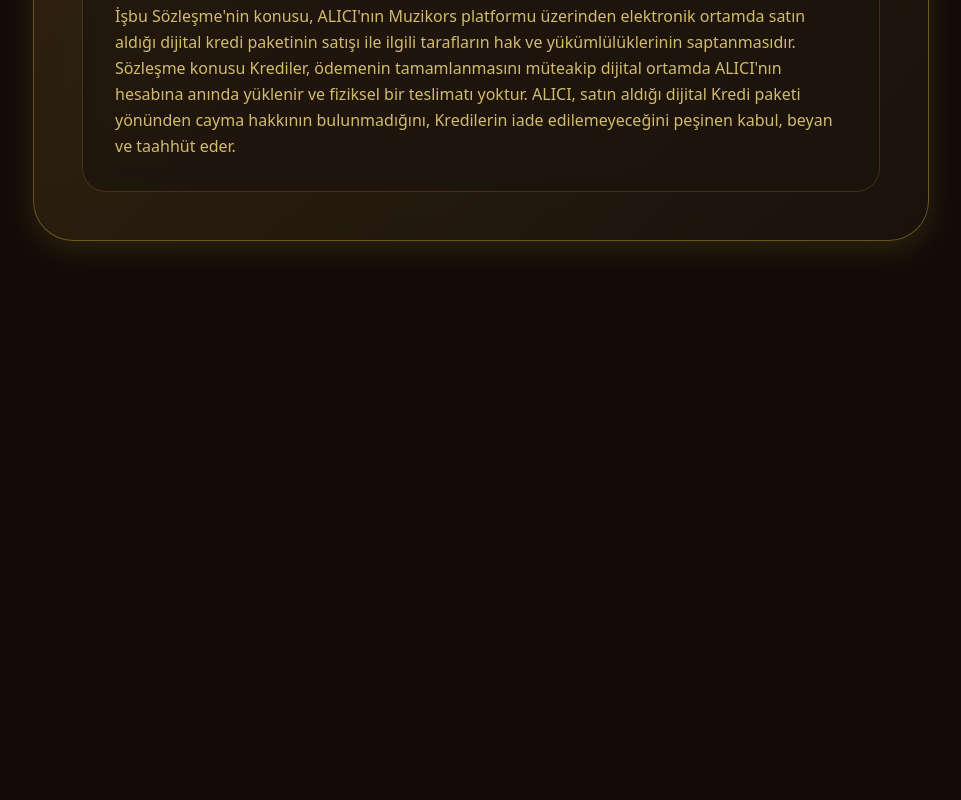
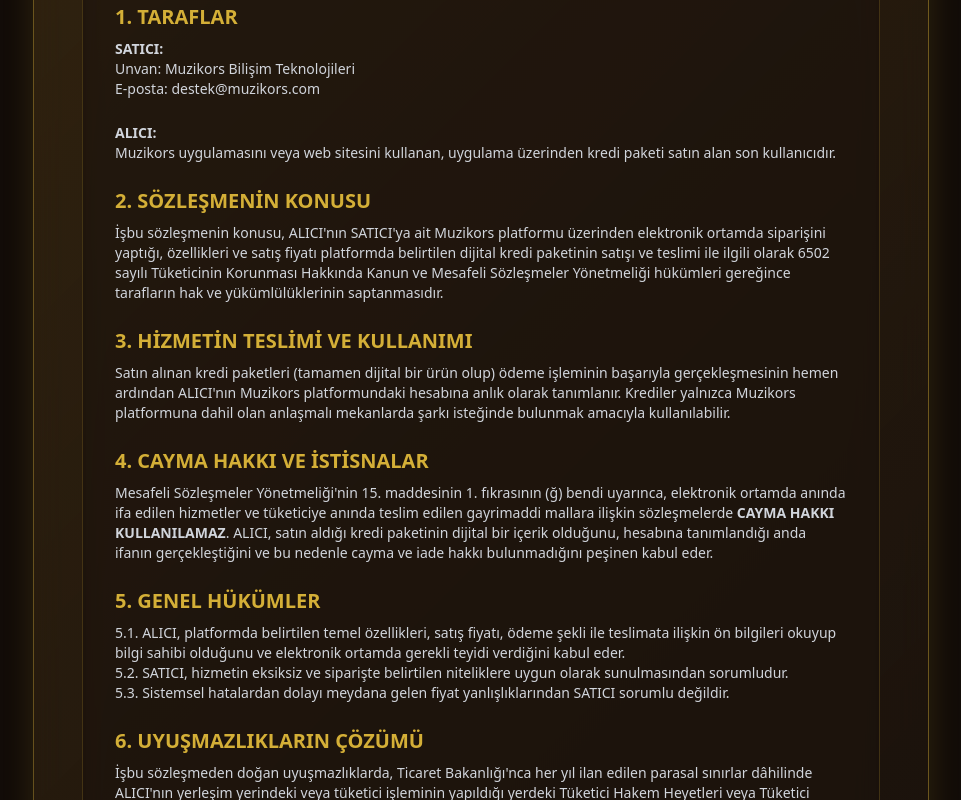
Before and after one commit to datasmilex/muzikors, a Next.js app: page /legal/sales in a window 1280 px wide. Shown: the part 260-1060 px from the top of the page, without its empty margins (159-1120 px from the left). Before the commit the page ends 800 px from the top, so only its background shows below. Built offline with nearby package versions, Linux system fonts and the light colour scheme.

Commit message:
fix(legal): remove Iyzico mentions and rewrite terms to comply with payment gateways

```diff
--- a/src/app/legal/refund/page.tsx
+++ b/src/app/legal/refund/page.tsx
@@ -28,8 +28,28 @@
         </div>
         <div className="space-y-10 text-amber-200/80 leading-relaxed text-sm sm:text-base font-medium">
           <section className="space-y-4">
-            <div className="bg-[#1C130D]/80 backdrop-blur-md rounded-[1.5rem] p-8 border border-[#D4AF37]/20 shadow-inner">
-              <p>Muzikors altyapısı üzerinden satın alınan 'Krediler', tamamen dijital ortamda üretilen ve anında tüketilebilen gayrimaddi varlıklardır. 6502 sayılı Kanun ve Mesafeli Sözleşmeler Yönetmeliği'nin 15. maddesinin 1. fıkrasının (ğ) bendi uyarınca elektronik ortamda anında ifa edilen hizmetlerde tüketici cayma hakkını kullanamaz. Vibe Guard mekanizması veya Mekan yetkilisinin takdiri doğrultusunda reddedilen, silinen veya atlanan şarkılar için harcanan Krediler kesinlikle iade edilmez.</p>
+            <div className="bg-[#1C130D]/80 backdrop-blur-md rounded-[1.5rem] p-8 border border-[#D4AF37]/20 shadow-inner space-y-6 text-sm text-gray-300">
+              <h2 className="text-xl font-bold text-[#D4AF37] mb-2">1. İPTAL KOŞULLARI</h2>
+              <p>
+                Kullanıcılar (ALICI), satın alma işlemini onaylamadan önce sepetlerindeki kredi paketlerini istedikleri zaman iptal edebilirler. Ancak, ödeme işlemi tamamlandıktan ve kredi paketi dijital ortamda hesaba tanımlandıktan sonra siparişin iptali mümkün değildir.
+              </p>
+
+              <h2 className="text-xl font-bold text-[#D4AF37] mt-6 mb-2">2. İADE KOŞULLARI VE CAYMA HAKKI İSTİSNASI</h2>
+              <p>
+                Muzikors altyapısı üzerinden satın alınan "Krediler", tamamen dijital ortamda üretilen, hesaba anında tanımlanan ve anında ifa edilen gayrimaddi varlıklardır.
+                <br /><br />
+                <strong>Cayma Hakkı:</strong> 6502 sayılı Tüketicinin Korunması Hakkında Kanun ve 27.11.2014 tarihli Mesafeli Sözleşmeler Yönetmeliği'nin 15. maddesinin 1. fıkrasının (ğ) bendi uyarınca, "Elektronik ortamda anında ifa edilen hizmetler ve tüketiciye anında teslim edilen gayrimaddi mallara ilişkin sözleşmeler" cayma hakkının istisnaları arasındadır. Bu nedenle satın alınan dijital kredi paketlerinde iade veya değişim yapılamaz.
+              </p>
+
+              <h2 className="text-xl font-bold text-[#D4AF37] mt-6 mb-2">3. HİZMETİN KULLANILAMAMASI DURUMUNDA İADE</h2>
+              <p>
+                Kullanıcının satın aldığı krediler hesabına teknik bir aksaklık sebebiyle yansımazsa veya platformdan kaynaklı sistemsel bir hata nedeniyle tamamen kullanılamaz hale gelirse, kullanıcı 14 gün içerisinde <strong>destek@muzikors.com</strong> adresi üzerinden inceleme talep edebilir. Yapılan inceleme sonucunda teknik bir kusur tespit edilirse, harcanamayan tutarın iadesi, işlemin yapıldığı kredi kartına 7-14 iş günü içerisinde yapılır.
+              </p>
+
+              <h2 className="text-xl font-bold text-[#D4AF37] mt-6 mb-2">4. KULLANICI HATALARI</h2>
+              <p>
+                Mekan kurallarına uymayan, Vibe Guard mekanizması tarafından reddedilen veya mekan yetkilisinin takdiri doğrultusunda uygun görülmeyerek atlanan/silinen şarkılar için harcanan Krediler kesinlikle iade edilmez. Bu risk ve sorumluluk tamamen ALICI'ya aittir.
+              </p>
             </div>
           </section>
         </div>
--- a/src/app/legal/sales/page.tsx
+++ b/src/app/legal/sales/page.tsx
@@ -28,8 +28,44 @@
         </div>
         <div className="space-y-10 text-amber-200/80 leading-relaxed text-sm sm:text-base font-medium">
           <section className="space-y-4">
-            <div className="bg-[#1C130D]/80 backdrop-blur-md rounded-[1.5rem] p-8 border border-[#D4AF37]/20 shadow-inner">
-              <p>İşbu Sözleşme'nin konusu, ALICI'nın Muzikors platformu üzerinden elektronik ortamda satın aldığı dijital kredi paketinin satışı ile ilgili tarafların hak ve yükümlülüklerinin saptanmasıdır. Sözleşme konusu Krediler, ödemenin tamamlanmasını müteakip dijital ortamda ALICI'nın hesabına anında yüklenir ve fiziksel bir teslimatı yoktur. ALICI, satın aldığı dijital Kredi paketi yönünden cayma hakkının bulunmadığını, Kredilerin iade edilemeyeceğini peşinen kabul, beyan ve taahhüt eder.</p>
+            <div className="bg-[#1C130D]/80 backdrop-blur-md rounded-[1.5rem] p-8 border border-[#D4AF37]/20 shadow-inner space-y-6 text-sm text-gray-300">
+              <h2 className="text-xl font-bold text-[#D4AF37] mb-2">1. TARAFLAR</h2>
+              <p>
+                <strong>SATICI:</strong><br />
+                Unvan: Muzikors Bilişim Teknolojileri<br />
+                E-posta: destek@muzikors.com<br />
+              </p>
+              <p>
+                <strong>ALICI:</strong><br />
+                Muzikors uygulamasını veya web sitesini kullanan, uygulama üzerinden kredi paketi satın alan son kullanıcıdır.
+              </p>
+
+              <h2 className="text-xl font-bold text-[#D4AF37] mt-6 mb-2">2. SÖZLEŞMENİN KONUSU</h2>
+              <p>
+                İşbu sözleşmenin konusu, ALICI'nın SATICI'ya ait Muzikors platformu üzerinden elektronik ortamda siparişini yaptığı, özellikleri ve satış fiyatı platformda belirtilen dijital kredi paketinin satışı ve teslimi ile ilgili olarak 6502 sayılı Tüketicinin Korunması Hakkında Kanun ve Mesafeli Sözleşmeler Yönetmeliği hükümleri gereğince tarafların hak ve yükümlülüklerinin saptanmasıdır.
+              </p>
+
+              <h2 className="text-xl font-bold text-[#D4AF37] mt-6 mb-2">3. HİZMETİN TESLİMİ VE KULLANIMI</h2>
+              <p>
+                Satın alınan kredi paketleri (tamamen dijital bir ürün olup) ödeme işleminin başarıyla gerçekleşmesinin hemen ardından ALICI'nın Muzikors platformundaki hesabına anlık olarak tanımlanır. Krediler yalnızca Muzikors platformuna dahil olan anlaşmalı mekanlarda şarkı isteğinde bulunmak amacıyla kullanılabilir.
+              </p>
+
+              <h2 className="text-xl font-bold text-[#D4AF37] mt-6 mb-2">4. CAYMA HAKKI VE İSTİSNALAR</h2>
+              <p>
+                Mesafeli Sözleşmeler Yönetmeliği'nin 15. maddesinin 1. fıkrasının (ğ) bendi uyarınca, elektronik ortamda anında ifa edilen hizmetler ve tüketiciye anında teslim edilen gayrimaddi mallara ilişkin sözleşmelerde <strong>CAYMA HAKKI KULLANILAMAZ</strong>. ALICI, satın aldığı kredi paketinin dijital bir içerik olduğunu, hesabına tanımlandığı anda ifanın gerçekleştiğini ve bu nedenle cayma ve iade hakkı bulunmadığını peşinen kabul eder.
+              </p>
+
+              <h2 className="text-xl font-bold text-[#D4AF37] mt-6 mb-2">5. GENEL HÜKÜMLER</h2>
+              <p>
+                5.1. ALICI, platformda belirtilen temel özellikleri, satış fiyatı, ödeme şekli ile teslimata ilişkin ön bilgileri okuyup bilgi sahibi olduğunu ve elektronik ortamda gerekli teyidi verdiğini kabul eder.<br />
+                5.2. SATICI, hizmetin eksiksiz ve siparişte belirtilen niteliklere uygun olarak sunulmasından sorumludur.<br />
+                5.3. Sistemsel hatalardan dolayı meydana gelen fiyat yanlışlıklarından SATICI sorumlu değildir.
+              </p>
+
+              <h2 className="text-xl font-bold text-[#D4AF37] mt-6 mb-2">6. UYUŞMAZLIKLARIN ÇÖZÜMÜ</h2>
+              <p>
+                İşbu sözleşmeden doğan uyuşmazlıklarda, Ticaret Bakanlığı'nca her yıl ilan edilen parasal sınırlar dâhilinde ALICI'nın yerleşim yerindeki veya tüketici işleminin yapıldığı yerdeki Tüketici Hakem Heyetleri veya Tüketici Mahkemeleri yetkilidir.
+              </p>
             </div>
           </section>
         </div>
--- a/src/components/CreditTopUpModal.tsx
+++ b/src/components/CreditTopUpModal.tsx
@@ -122,7 +122,7 @@
           {/* Secure Payment Info */}
           <div className="flex items-center justify-center gap-1.5 text-[9px] font-bold text-amber-200/60 mb-4 bg-[#1A1A1A]/40 py-2 rounded-lg border border-white/5 relative z-10">
             <ShieldCheck className="w-3.5 h-3.5 text-emerald-500 drop-shadow-sm" />
-            <span className="tracking-wide">256-Bit SSL %100 Güvenli Ödeme (Iyzico)</span>
+            <span className="tracking-wide">256-Bit SSL ile %100 Güvenli Ödeme</span>
           </div>
 
           {/* Legal Checkbox */}
```
